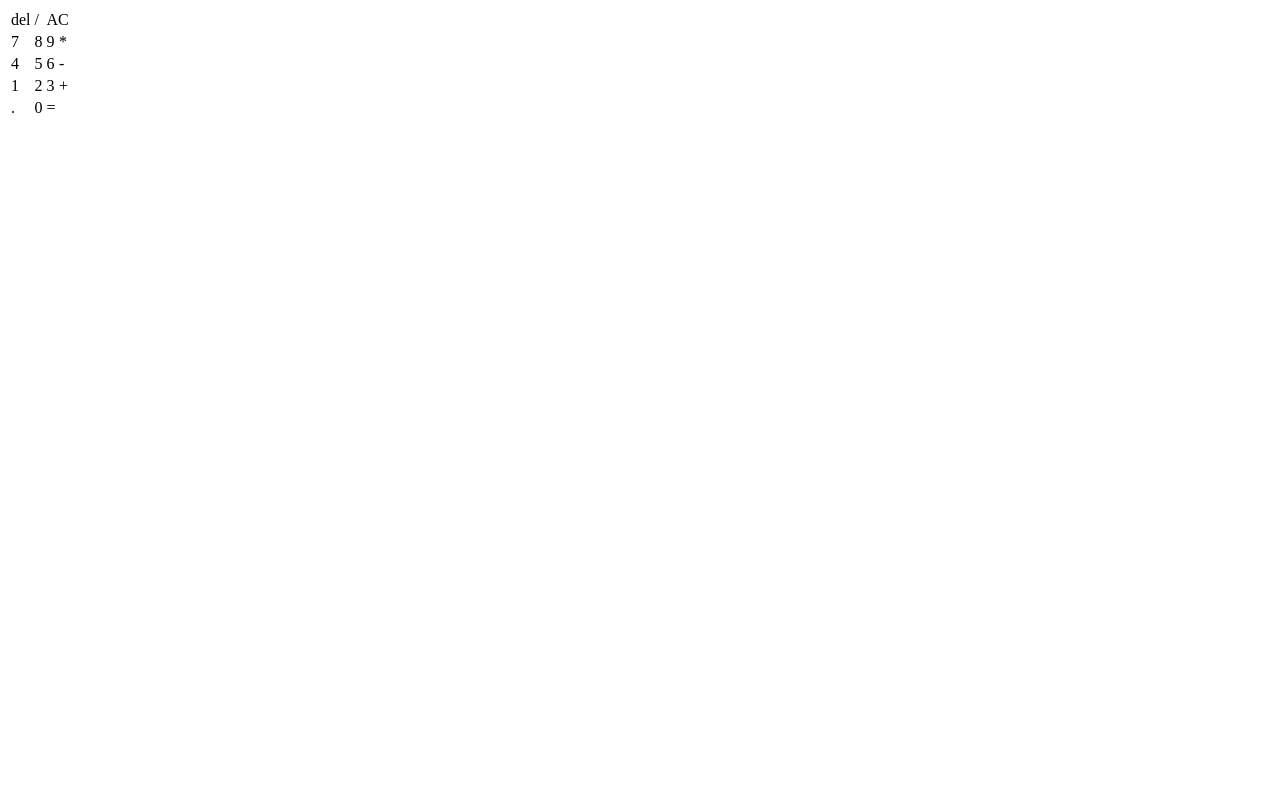
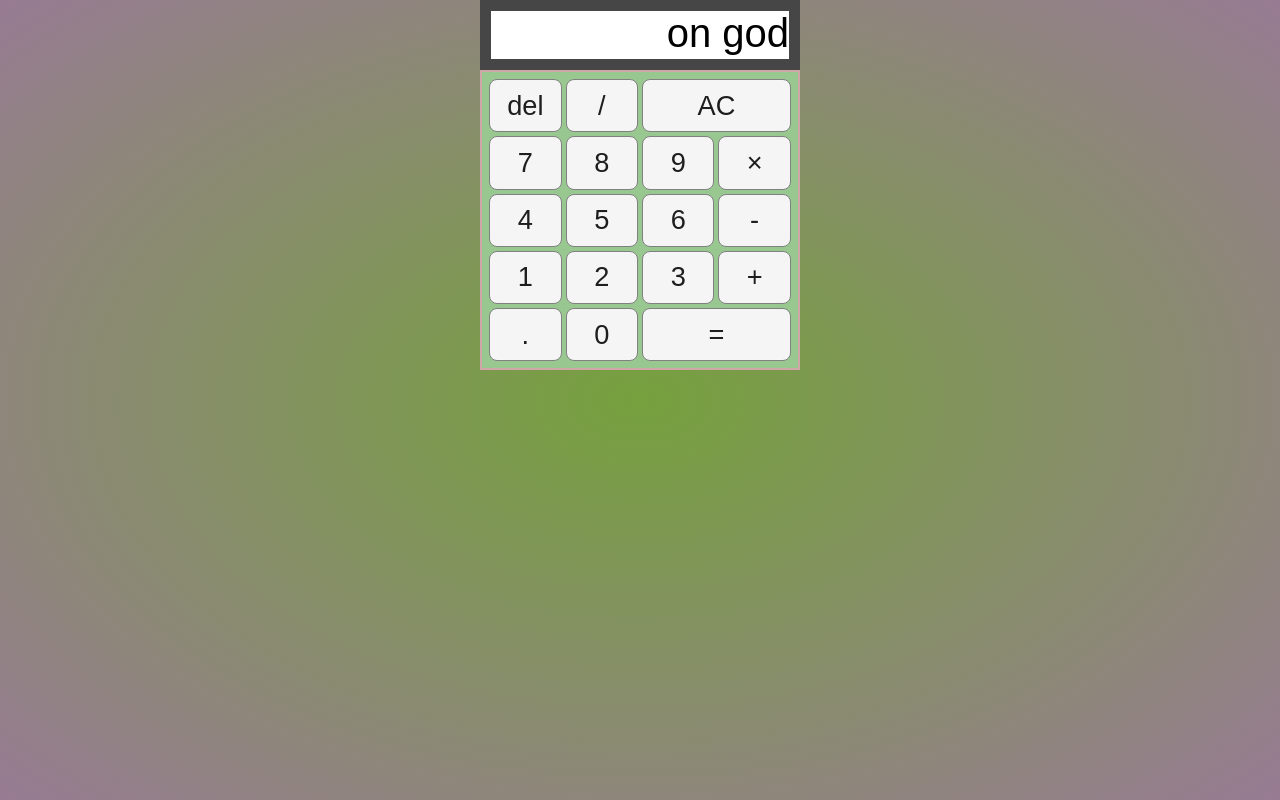
Before and after one commit to walebee01/calculator, a plain HTML site: page Calculator/index.html in a window 1280 px wide. Drawn offline with Linux system fonts and the light colour scheme.

Commit message:
Add files via upload

```diff
--- a/Calculator/index.html
+++ b/Calculator/index.html
@@ -13,41 +13,41 @@
     <div id="wrapper">
         <div id="d-content">
             <div id="d-text">
-
+                0
             </div>
         </div>
 
-        <table id="buttons">
+        <table id="keys">
 
             <tr>
-                <td id="del">del</td>
-                <td id="/">/</td>
-                <td colspan="2" id="AC">AC</td>
+                <td data-action="delete" id="del">del</td>
+                <td data-action="divide" id="/">/</td>
+                <td data-action="clear" colspan="2" id="AC">AC</td>
             </tr>
             <tr>
                 <td id="7">7</td>
                 <td id="8">8</td>
                 <td id="9">9</td>
 
-                <td id="*">*</td>
+                <td data-action="multiply" id="*">&times;</td>
             </tr>
             <tr>
                 <td id="4">4</td>
                 <td id="5">5</td>
                 <td id="6">6</td>
-                <td id="-">-</td>
+                <td data-action="subtract" id="-">-</td>
             </tr>
             <tr>
                 <td id="1">1</td>
                 <td id="2">2</td>
                 <td id="3">3</td>
-                <td id="+">+</td>
+                <td data-action="add" id="+">+</td>
 
             </tr>
             <tr>
-                <td id=".">.</td>
+                <td data-action="decimal" id=".">.</td>
                 <td id="0">0</td>
-                <td colspan="3 " id="=">=</td>
+                <td data-action="calculate" colspan="3 " id="=">=</td>
             </tr>
 
         </table>
--- a/Calculator/script.js
+++ b/Calculator/script.js
@@ -0,0 +1,63 @@
+console.log('Hello world!')
+const display = document.querySelector('#d-text');
+const keys = document.querySelector('#keys');
+
+
+
+keys.addEventListener('click', e => {
+    if (e.target.matches('td')) {
+        console.log('clicked numbers');
+    }
+    const key = e.target;
+    const action = key.dataset.action;
+
+    if (!action) {
+        console.log('number key!')
+    }
+
+    if (
+        action === 'add' ||
+        action === 'subtract' ||
+        action === 'divide' ||
+        action === 'multiply'
+    )(
+        console.log('Operator key!')
+    )
+    if (action === 'decimal')(
+        console.log('decimal key')
+    )
+    if (action === 'delete')(
+        console.log('delete key')
+    )
+    if (action === 'clear')(
+        console.log('clear')
+    )
+    if (action === 'calculate')(
+        console.log('calculate key')
+    )
+});
+
+
+
+
+
+// Calculation function
+const calculate = (n1, operator, n2) => {
+    const firstNum = parseFloat(n1);
+    const secondNum = parseFloat(n2)
+
+
+    if (operator === 'add') {
+        return firstNum + secondNum;
+    } else if (operator === 'subtract') {
+        return firstNum / secondNum;
+    } else if (operator === 'divide') {
+        return firstNum + secondNum;
+    } else if (operator === 'multiply') {
+        return firstNum * secondNum;
+    }
+}
+display.textContent = 'on god';
+console.log(900 - 42);
+console.log(70000 * 600 / 12);
+console.log(70000 * 12);
--- a/Calculator/style.css
+++ b/Calculator/style.css
@@ -0,0 +1,58 @@
+body {
+    display: flex;
+    justify-content: center;
+    align-items: center;
+    margin: 0;
+    font-family: sans-serif;
+    height: 100%;
+    background: radial-gradient(rgb(118, 161, 62), #977b93);
+    background-repeat: no-repeat;
+    background-attachment: fixed;
+}
+
+.wrapper {
+    margin: 0, auto;
+    margin-top: 2rem;
+    width: 80rem;
+}
+
+#d-content {
+    height: 3rem;
+    padding: 0.5rem 0.5rem 0.2rem, 0;
+    border: rgb(70, 70, 70) solid 0.7rem;
+    background-color: white;
+    text-align: right;
+    vertical-align: middle;
+    font-size: 2.5rem;
+    overflow: hidden;
+}
+
+#d-text {
+    background-color: white;
+    margin: 1 0 1 0;
+}
+
+#keys {
+    font-size: 1.7rem;
+    text-align: center;
+    vertical-align: middle;
+}
+
+table {
+    background-color: rgb(153, 199, 144);
+    width: 20rem;
+    border-spacing: 0.3rem;
+    border: rgb(207, 167, 167) solid 0.17rem;
+    padding: 0.2rem;
+}
+
+table td {
+    width: 3.7rem;
+    height: 3rem;
+    padding: 0.1rem;
+    border: 0.1rem solid gray;
+    border-radius: 0.5rem;
+    background-color: rgb(245, 245, 245);
+    color: rgb(30, 30, 30);
+    text-align: center;
+}
```
